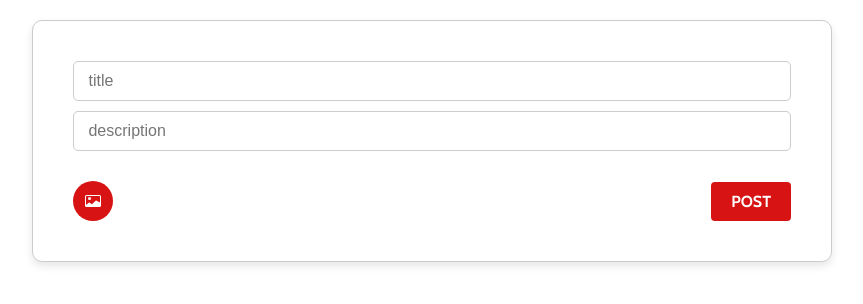
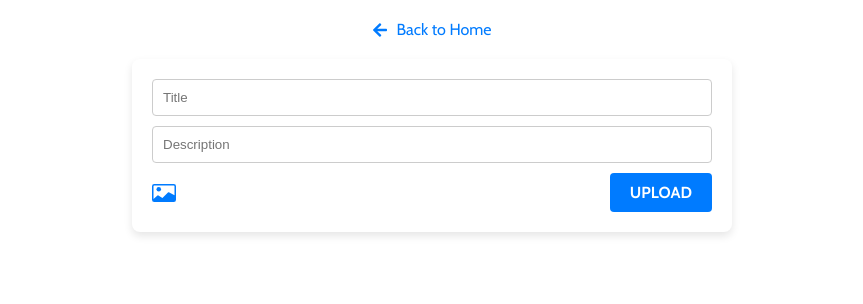
Before and after one commit to bhargav-kalsariya/Youtube, a React (Create React App) app in the folder client/: page /create-video in a window 1280 px wide. Shown: the top 304 px of the page, without its empty margins (208-1071 px from the left). Built offline with nearby package versions, Linux system fonts and the light colour scheme.

Commit message:
design fixed in homepage and added backtohome btn in createvideo component

```diff
--- a/client/src/components/CreateVideo/CreateVideo.js
+++ b/client/src/components/CreateVideo/CreateVideo.js
@@ -2,6 +2,8 @@ import React, { useState } from 'react'
 import './CreateVideo.scss';
 import { BsCardImage } from 'react-icons/bs'
 import { axiosClient } from '../../utilities/axiosClient';
+import { useNavigate } from 'react-router-dom';
+import { FaArrowLeft } from 'react-icons/fa';
 
 function CreateVideo() {
 
@@ -9,6 +11,7 @@ function CreateVideo() {
     const [description, setDescription] = useState('');
     const [postVideo, setPostVideo] = useState(null);
     const [video, setVideo] = useState(null);
+    const navigate = useNavigate();
 
     function handleVideoChange(e) {
         const file = e.target.files[0];
@@ -55,28 +58,32 @@ function CreateVideo() {
     }
 
     return (
+        <div className='createVideo-container'>
+            <div className="back-to-home" onClick={() => navigate('/')}>
+                <FaArrowLeft />
+                <span>Back to Home</span>
+            </div>
             <div className='createVideo'>
                 <div className="video-information">
                     <div className="right-part">
-                    <input value={title} type="text" className='title' placeholder=' title ' onChange={(e) => setTitle(e.target.value)} />
-                    <input value={description} type="text" className='description' placeholder=' description ' onChange={(e) => setDescription(e.target.value)} />
-
+                        <input value={title} type="text" className='title' placeholder='Title' onChange={(e) => setTitle(e.target.value)} />
+                        <input value={description} type="text" className='description' placeholder='Description' onChange={(e) => setDescription(e.target.value)} />
                         {postVideo && (
                             <div className="video-preview">
                                 <video width="400" controls>
-                                <source src={postVideo} source={video.type} />
+                                    <source src={postVideo} type={video.type} />
                                 </video>
                             </div>
                         )}
-
                         <div className="bottom-part">
                             <div className="input-post-img">
-                            <label htmlFor="userImg" className='lableImg'>
+                                <label htmlFor="userImg" className='labelImg'>
                                     <BsCardImage />
                                 </label>
                                 <input className='inputImg' type="file" accept='image/*' id="userImg" onChange={handleVideoChange} />
                             </div>
-                        <div className="post-btn btn-primary" onClick={handleVideoSubmit}>Post</div>
+                            <div className="post-btn btn-primary" onClick={handleVideoSubmit}>Upload</div>
+                        </div>
                     </div>
                 </div>
             </div>
--- a/client/src/components/CreateVideo/CreateVideo.scss
+++ b/client/src/components/CreateVideo/CreateVideo.scss
@@ -1,77 +1,77 @@
-.createVideo {
+.createVideo-container {
   display: flex;
   flex-direction: column;
   align-items: center;
   padding: 20px;
-  background-color: #fff;
-  border: 1px solid #ccc;
-  border-radius: 10px;
-  max-width: 800px;
-  margin: 20px auto;
+
+  .back-to-home {
+    display: flex;
+    align-items: center;
+    cursor: pointer;
+    color: #007bff;
+    font-size: 16px;
+    margin-bottom: 20px;
+
+    svg {
+      margin-right: 8px;
+    }
+
+    &:hover {
+      text-decoration: underline;
+    }
+  }
+
+  .createVideo {
+    width: 100%;
+    max-width: 600px;
+    background: #fff;
+    padding: 20px;
     box-shadow: 0 4px 8px rgba(0, 0, 0, 0.1);
+    border-radius: 8px;
 
     .video-information {
-    display: flex;
-    justify-content: center;
-    align-items: center;
-    width: 100%;
-
       .right-part {
         display: flex;
         flex-direction: column;
-      align-items: center;
-      width: 100%;
-      padding: 20px;
 
         .title,
         .description {
           width: 100%;
           padding: 10px;
-        font-size: 16px;
+          margin-bottom: 10px;
           border: 1px solid #ccc;
-        border-radius: 5px;
-        margin-bottom: 10px;
-        outline: none;
-        transition: border-color 0.3s;
-
-        &:focus {
-          border-color: #888;
-        }
+          border-radius: 4px;
         }
 
         .video-preview {
-        width: 100%;
-        margin: 20px 0;
+          margin-bottom: 20px;
+
           video {
             width: 100%;
-          border-radius: 5px;
+            border: 1px solid #ccc;
+            border-radius: 4px;
           }
         }
 
         .bottom-part {
           display: flex;
+          align-items: center;
           justify-content: space-between;
-        align-items: center;
-        width: 100%;
-        margin-top: 20px;
 
           .input-post-img {
             display: flex;
             align-items: center;
-          .lableImg {
-            display: inline-block;
-            background-color: var(--accent-color);
-            color: white;
+
+            .labelImg {
               display: flex;
-            justify-content: center;
               align-items: center;
-            width: 40px;
-            height: 40px;
               cursor: pointer;
-            border-radius: 50%;
+              font-size: 24px;
+              color: #007bff;
+              margin-right: 10px;
+
               &:hover {
-              background-color: red;
-              transition: all 0.5s ease-in-out;
+                color: #0056b3;
               }
             }
 
@@ -82,14 +82,19 @@
 
           .post-btn {
             padding: 10px 20px;
+            background-color: #007bff;
+            color: #fff;
+            border: none;
+            border-radius: 4px;
             cursor: pointer;
+            font-size: 16px;
 
             &:hover {
-            background-color: red;
-            transition: all 0.5s ease-in-out;
+              background-color: #0056b3;
             }
           }
         }
       }
     }
   }
+}
--- a/client/src/components/Header/Header.scss
+++ b/client/src/components/Header/Header.scss
@@ -80,6 +80,7 @@
     .user-avatar {
       width: 34px;
       height: 34px;
+      cursor: pointer;
 
       img {
         border-radius: 50%;
--- a/client/src/components/Sidebar/Sidebar.scss
+++ b/client/src/components/Sidebar/Sidebar.scss
@@ -1,8 +1,8 @@
 .sidebar {
   width: 240px;
-  height: calc(100vh - 60px); // Adjust according to your header height
+  height: calc(100vh - 60px);
   position: fixed;
-  top: 60px; // Adjust according to your header height
+  top: 60px;
   left: 0;
   background-color: #ffffff;
   padding-top: 20px;
--- a/client/src/components/VideoCard/VideoCard.js
+++ b/client/src/components/VideoCard/VideoCard.js
@@ -16,8 +16,7 @@ const VideoCard = ({ video }) => {
                 </div>
                 <div className="video-details">
                     <h3 className="title">{video.title}</h3>
-                    <p className="description">{video.description}</p>
-                    <p className="owner-name">{video.owner.avatar}</p>
+                    <p className="owner-name">{video.owner.channleName}</p>
                     <p className="views-time">{video.viewsCount} views • {video.timeAgo}</p>
                 </div>
             </div>
--- a/client/src/components/VideoCard/VideoCard.scss
+++ b/client/src/components/VideoCard/VideoCard.scss
@@ -46,17 +46,6 @@
         text-overflow: ellipsis;
       }
 
-      .description {
-        font-size: 14px;
-        color: #606060;
-        margin: 0 0 5px;
-        display: -webkit-box;
-        -webkit-line-clamp: 2;
-        -webkit-box-orient: vertical;
-        overflow: hidden;
-        text-overflow: ellipsis;
-      }
-
       .owner-name {
         font-size: 14px;
         color: #606060;
--- a/client/src/components/VideoGrid/VideoGrid.scss
+++ b/client/src/components/VideoGrid/VideoGrid.scss
@@ -3,7 +3,6 @@
   grid-template-columns: repeat(auto-fill, minmax(300px, 1fr));
   gap: 20px;
   padding: 20px;
-  margin-left: 240px; // Ensure this matches the width in SideBar.scss
-  margin-top: 60px; // Adjust according to your header height
+  margin-left: 240px;
   box-sizing: border-box;
 }
```
Also changed, not shown: 1 other file (tests, documents, lock files or other folders). Lines whose indentation alone changed are shown as unchanged.
